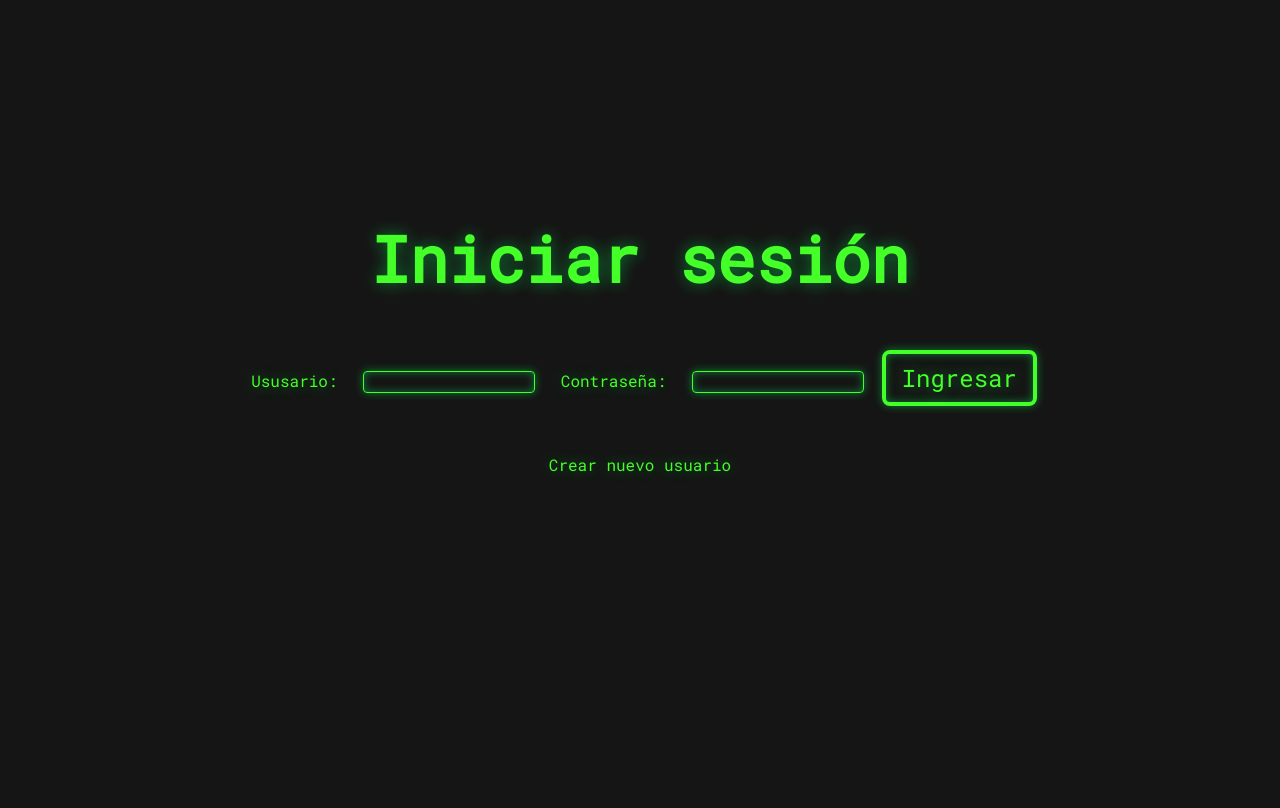
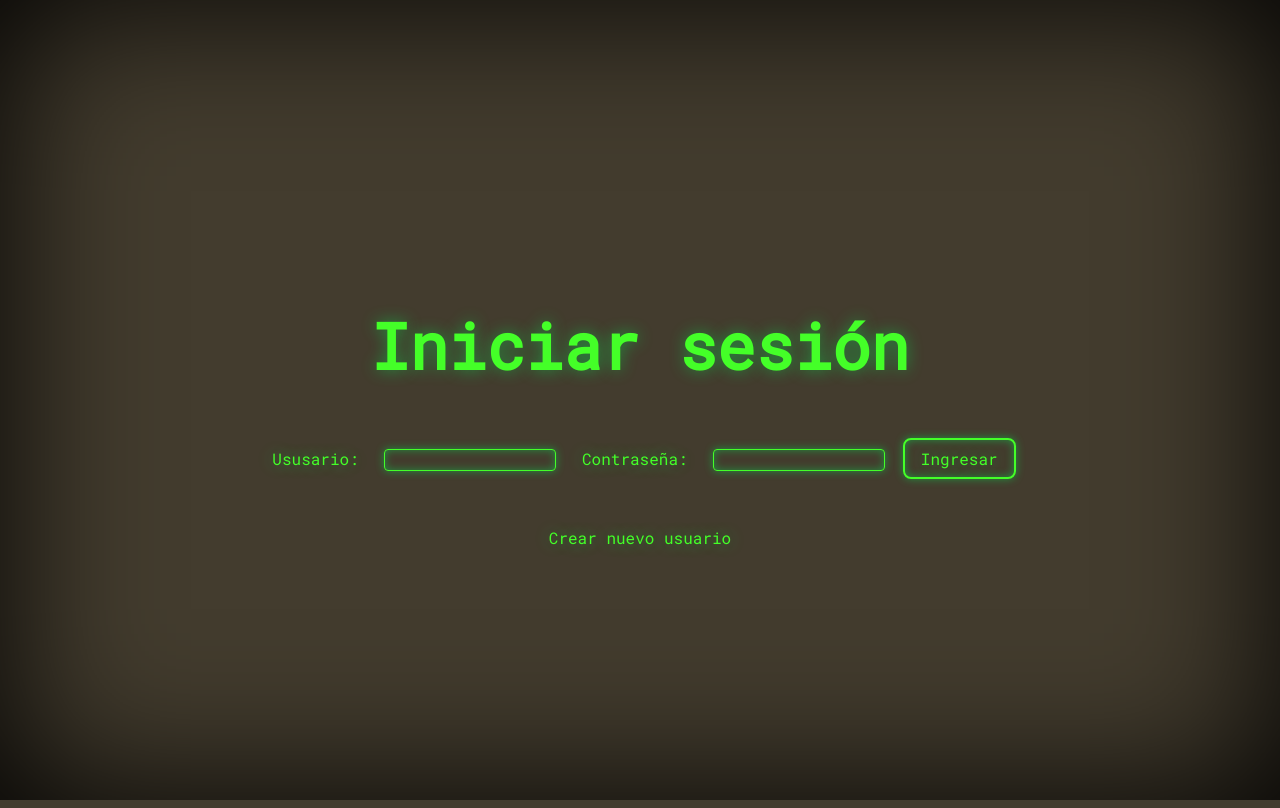
Before and after one commit to fginaca/Calculadora-aeronautica, a plain HTML site: page pages/login.html in a window 1280 px wide. Drawn offline with Linux system fonts and the light colour scheme.

Commit message:
finalizado login

```diff
--- a/CSS/general.css
+++ b/CSS/general.css
@@ -4,7 +4,7 @@
     --azul_oscuro: #0d3776;
     --fuente: Verdana, Geneva, Tahoma, sans-serif;
     --roboto: 'Roboto Mono', monospace;
-    --verde:  #00ea527d;
+    --verde:  #00ea52;
     --verde_claro: #44ff28;
     --bkgn: #151515;
 
@@ -12,15 +12,18 @@
 
 html {
     height: 100vh;
+    box-shadow: inset 0px 0px 20vh black;
 }
 body {
 
     /* background-image: linear-gradient(to bottom, var(--azul_oscuro) 10%, var(--celeste) 60%, var(--blanco)); */
     font-family: var(--roboto);
-    background-color: var(--bkgn);
+    /* background-color: var(--bkgn); */
+    /* background-image: radial-gradient(#524a3c 0.01%, var(--bkgn) ); */
+    background-color: #433c2e ;
     text-shadow: 0px 0px 2vh var(--verde) ;
     color: var(--verde_claro);
-    height: 80%;
+    height: 100%;
     display: flex;
     flex-direction: column;
     justify-content: center;
@@ -83,6 +86,7 @@ body {
 
 label {
     margin: 2vh;
+    font-size: 2vh;
     /* color: var(--azul_oscuro); */
     /* text-shadow: 0px 0px 1vh var(--azul_oscuro); */
 }
--- a/CSS/login.css
+++ b/CSS/login.css
@@ -15,3 +15,8 @@ h1 {
     /* color:var(--blanco); */
     /* text-shadow: 0px 0px 1vh var(--verde_claro); */
 }
+
+.boton {
+    font-size: 2vh;
+    border-width: 0.25vh;
+}
```
